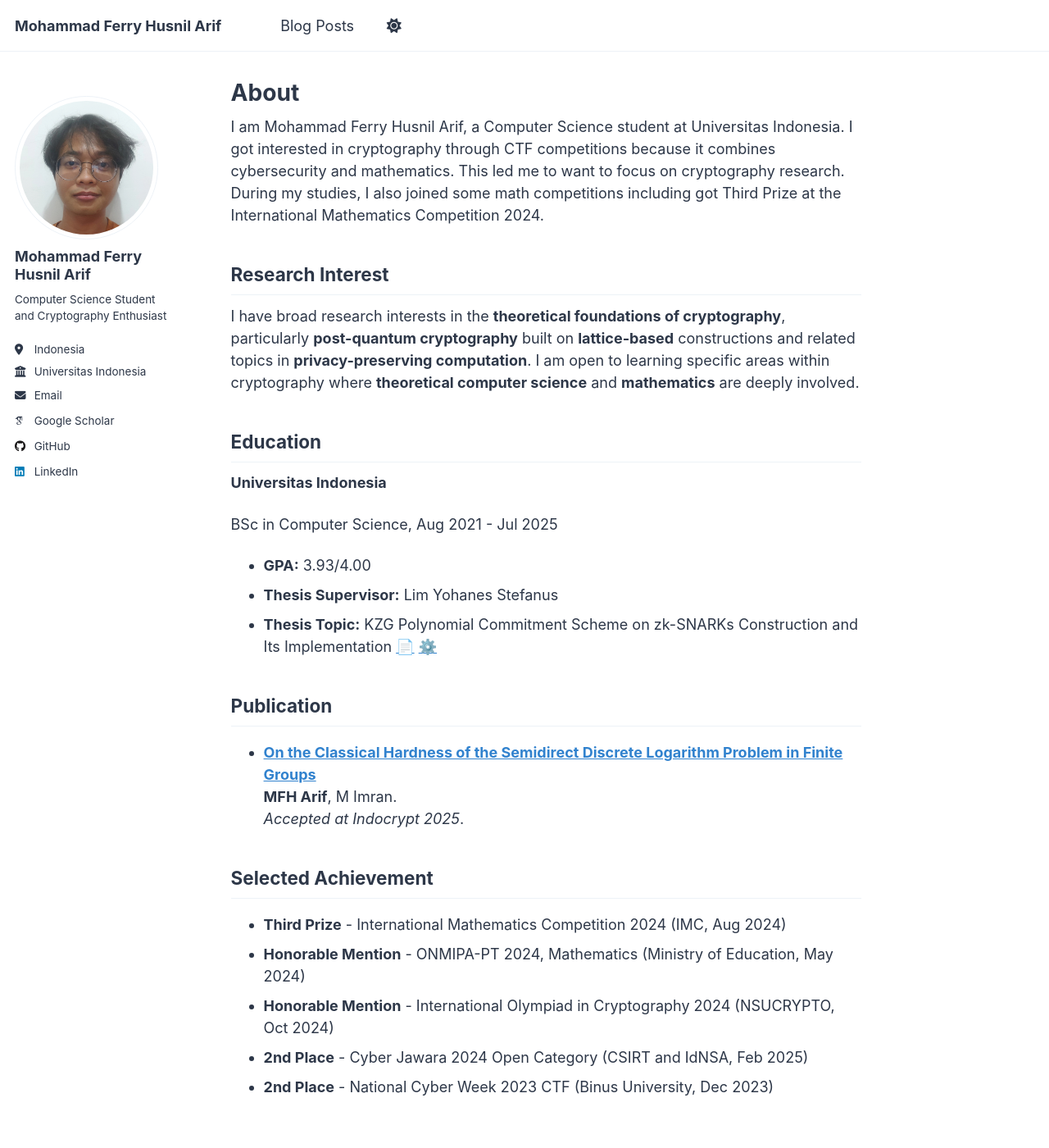
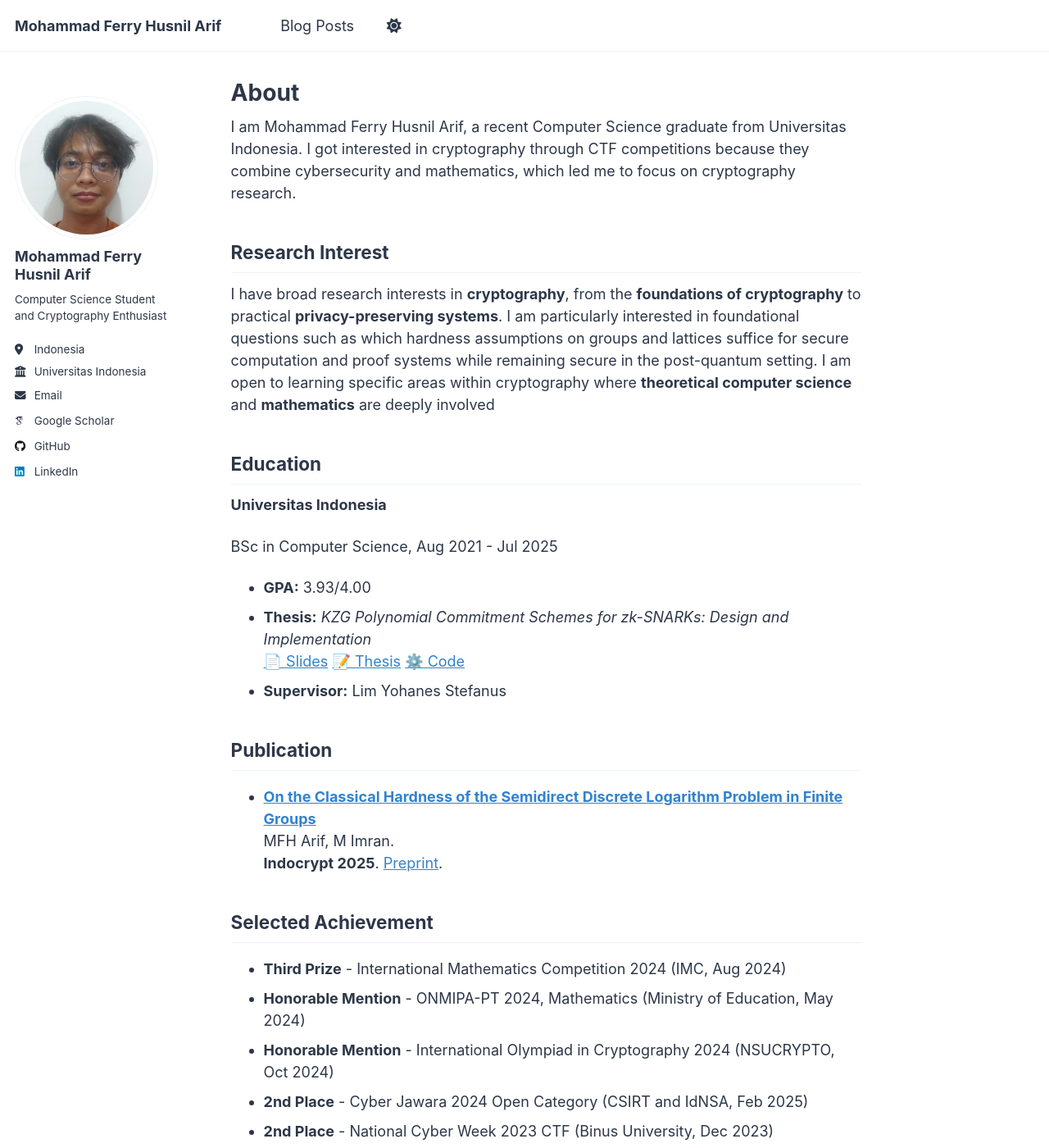
Before and after one commit to swusjask/swusjask.github.io, a Jekyll site: the page built from _pages/about.md, in a window 1280 px wide and 1400 px high. Shown: the whole window at 82% size. Built offline with Jekyll 4.4.1, drawn with Linux system fonts in a browser that asks for light colours; some web fonts are replaced; a script that is not in the unit is left out.

Commit message:
update about and cimpa page information

```diff
--- a/_pages/about.md
+++ b/_pages/about.md
@@ -7,11 +7,11 @@ redirect_from:
   - /about.html
 ---
 
-I am Mohammad Ferry Husnil Arif, a Computer Science student at Universitas Indonesia. I got interested in cryptography through CTF competitions because it combines cybersecurity and mathematics. This led me to want to focus on cryptography research. During my studies, I also joined some math competitions including got Third Prize at the International Mathematics Competition 2024.
+I am Mohammad Ferry Husnil Arif, a recent Computer Science graduate from Universitas Indonesia. I got interested in cryptography through CTF competitions because they combine cybersecurity and mathematics, which led me to focus on cryptography research.
 
 ## Research Interest
 
-I have broad research interests in the **theoretical foundations of cryptography**, particularly **post-quantum cryptography** built on **lattice-based** constructions and related topics in **privacy-preserving computation**. I am open to learning specific areas within cryptography where **theoretical computer science** and **mathematics** are deeply involved.
+I have broad research interests in **cryptography**, from the **foundations of cryptography** to practical **privacy-preserving systems**. I am particularly interested in foundational questions such as which hardness assumptions on groups and lattices suffice for secure computation and proof systems while remaining secure in the post-quantum setting. I am open to learning specific areas within cryptography where **theoretical computer science** and **mathematics** are deeply involved
 
 ## Education
 
@@ -20,14 +20,17 @@ I have broad research interests in the **theoretical foundations of cryptography
 BSc in Computer Science, Aug 2021 - Jul 2025
 
 - **GPA:** 3.93/4.00
-- **Thesis Supervisor:** Lim Yohanes Stefanus
-- **Thesis Topic:** KZG Polynomial Commitment Scheme on zk-SNARKs Construction and Its Implementation [📄](https://swusjask.github.io/assets/pdf/thesis-slides.pdf) [⚙️](https://github.com/swusjask/kzg-snark)
+- **Thesis:** *KZG Polynomial Commitment Schemes for zk-SNARKs: Design and Implementation*
+  [📄 Slides](https://swusjask.github.io/assets/pdf/thesis-slides.pdf)
+  [📝 Thesis](https://swusjask.github.io/assets/pdf/thesis.pdf)
+  [⚙️ Code](https://github.com/swusjask/kzg-snark)
+- **Supervisor:** Lim Yohanes Stefanus
 
 ## Publication
 
-- [**On the Classical Hardness of the Semidirect Discrete Logarithm Problem in Finite Groups**](https://arxiv.org/abs/2508.05048) <br>
-  **MFH Arif**, M Imran. <br>
-  *Accepted at Indocrypt 2025*.
+- [**On the Classical Hardness of the Semidirect Discrete Logarithm Problem in Finite Groups**](https://link.springer.com/chapter/10.1007/978-3-032-13301-4_1)
+  MFH Arif, M Imran.
+  **Indocrypt 2025**. [Preprint](https://arxiv.org/abs/2508.05048).
 
 ## Selected Achievement
 
```
Also changed, not shown: _posts/2025-09-22-cimpa-research-school-on-arithmetic-in-action.md (+8 -4 lines).
